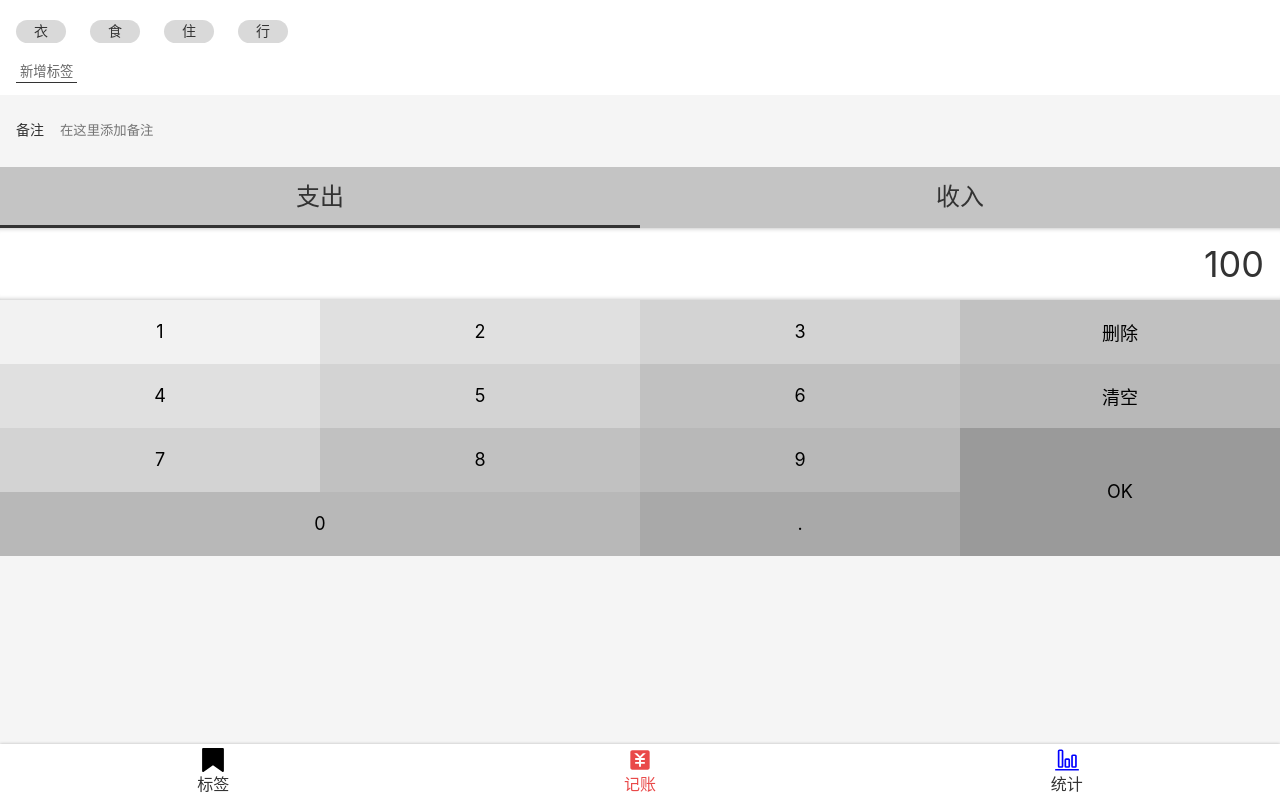
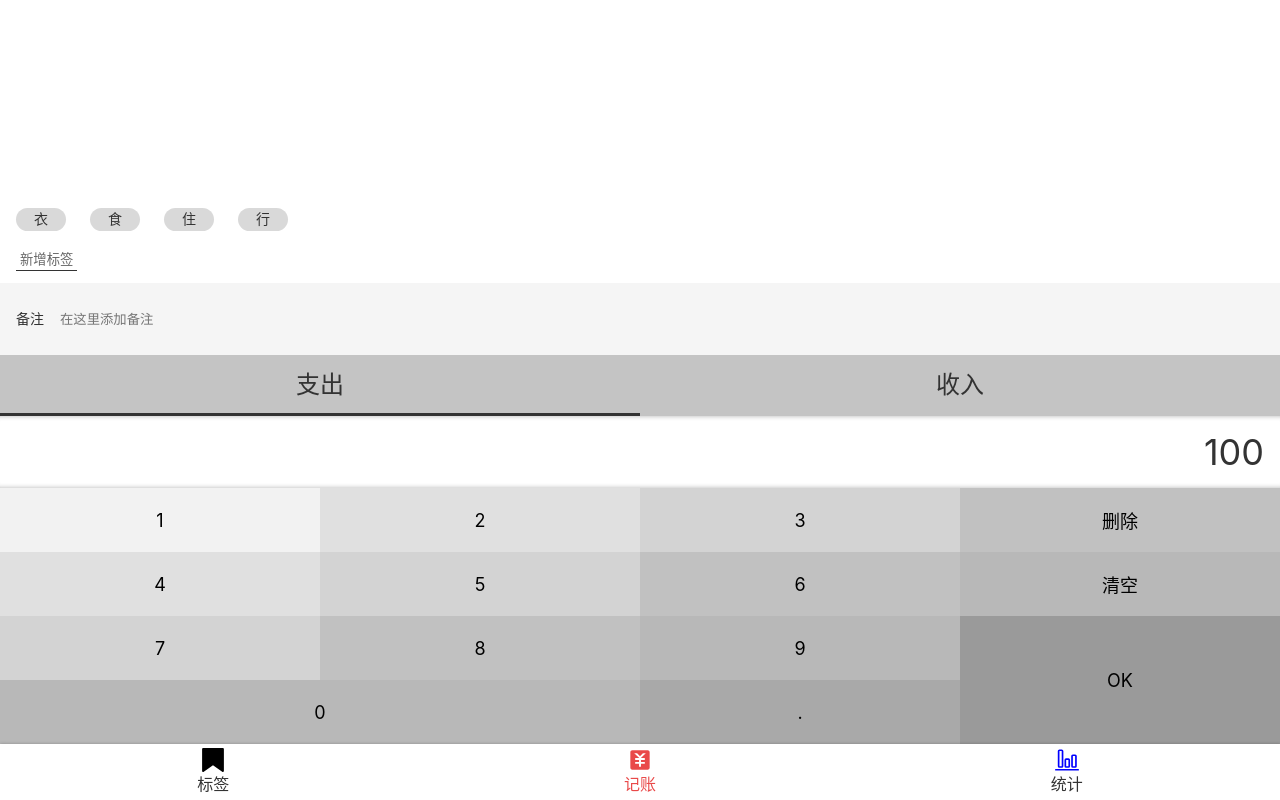
Before and after one commit to shangjingfan/MoneyMemory-React, a React app: page /#/money in a window 1280 px wide. Built offline with nearby package versions, Linux system fonts and the light colour scheme.

Commit message:
Money.tsx样式基本完成，styled-components可以使用自定义组件

```diff
--- a/src/components/Layout.tsx
+++ b/src/components/Layout.tsx
@@ -5,7 +5,6 @@
   height: 100vh;
   display: flex;
   flex-direction: column;
-
 `;
 const Main = styled.div`
   flex-grow: 1;
@@ -14,7 +13,7 @@
 
 const Layout = (props: any)=>{
   return <Wrapper>
-    <Main>
+    <Main className={props.className}>
       {props.children}
     </Main>
     <Nav/>
--- a/src/views/Money.tsx
+++ b/src/views/Money.tsx
@@ -5,6 +5,11 @@
 const TagsSection = styled.section`
   background: #FFFFFF;
   padding: 12px 16px;
+  flex-grow: 1;
+  display: flex;
+  flex-direction: column;
+  justify-content: flex-end;
+  align-items: flex-start;
   > ol{ margin: 0 -12px;
     > li{
       background: #D9D9D9; border-radius: 18px;
@@ -19,7 +24,6 @@
     margin-top: 8px;
   }
 `;
-
 const NotesSection = styled.section`
   background: #f5f5f5;
   padding: 0 16px;
@@ -100,10 +104,14 @@
     }
   }
 `;
+const MyLayout = styled(Layout)`
+  display: flex;
+  flex-direction: column;
+`;
 
 function Money() {
   return (
-    <Layout>
+    <MyLayout className="xxx">
         <TagsSection>
           <ol>
             <li>衣</li>
@@ -144,8 +152,8 @@
             <button className="dot">.</button>
           </div>
         </NumberPadSection>
-    </Layout>
-
+    </MyLayout>
   );
 }
+
 export default Money;
```
Lines whose indentation alone changed are shown as unchanged.
